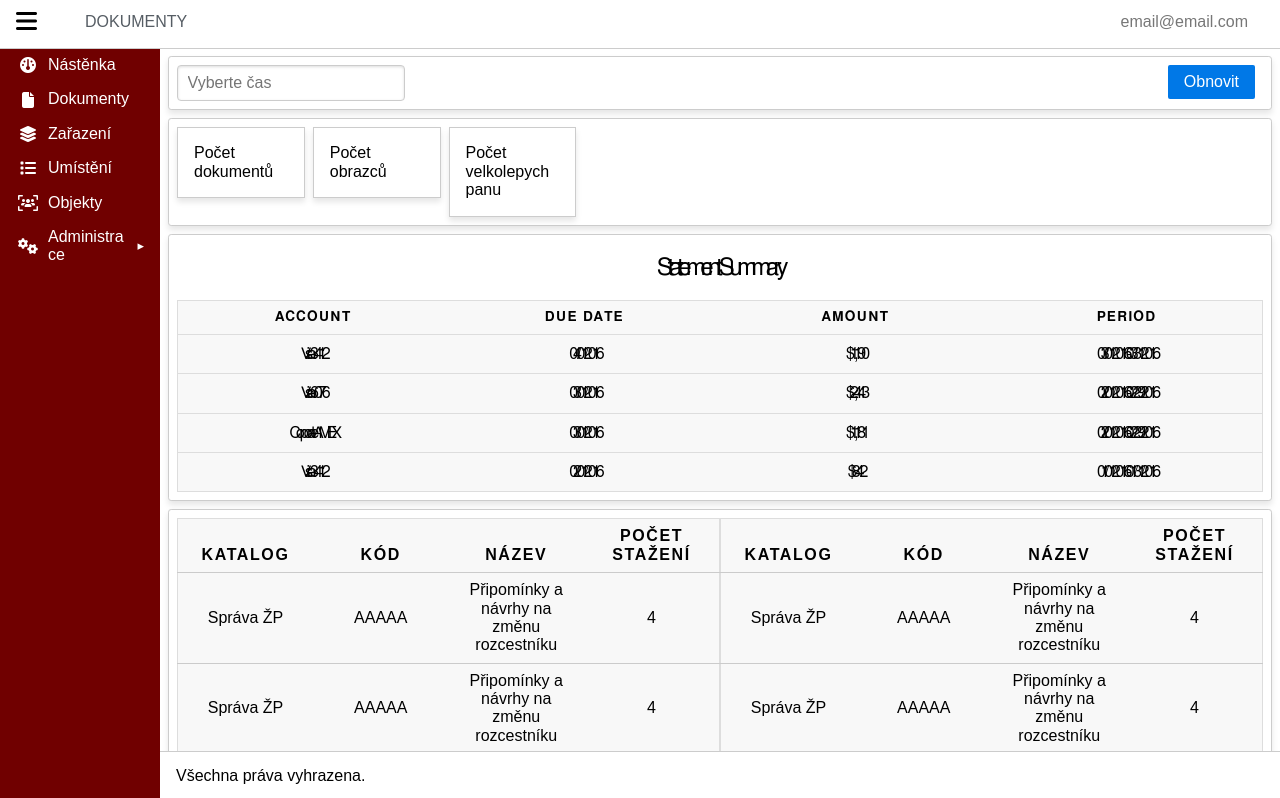
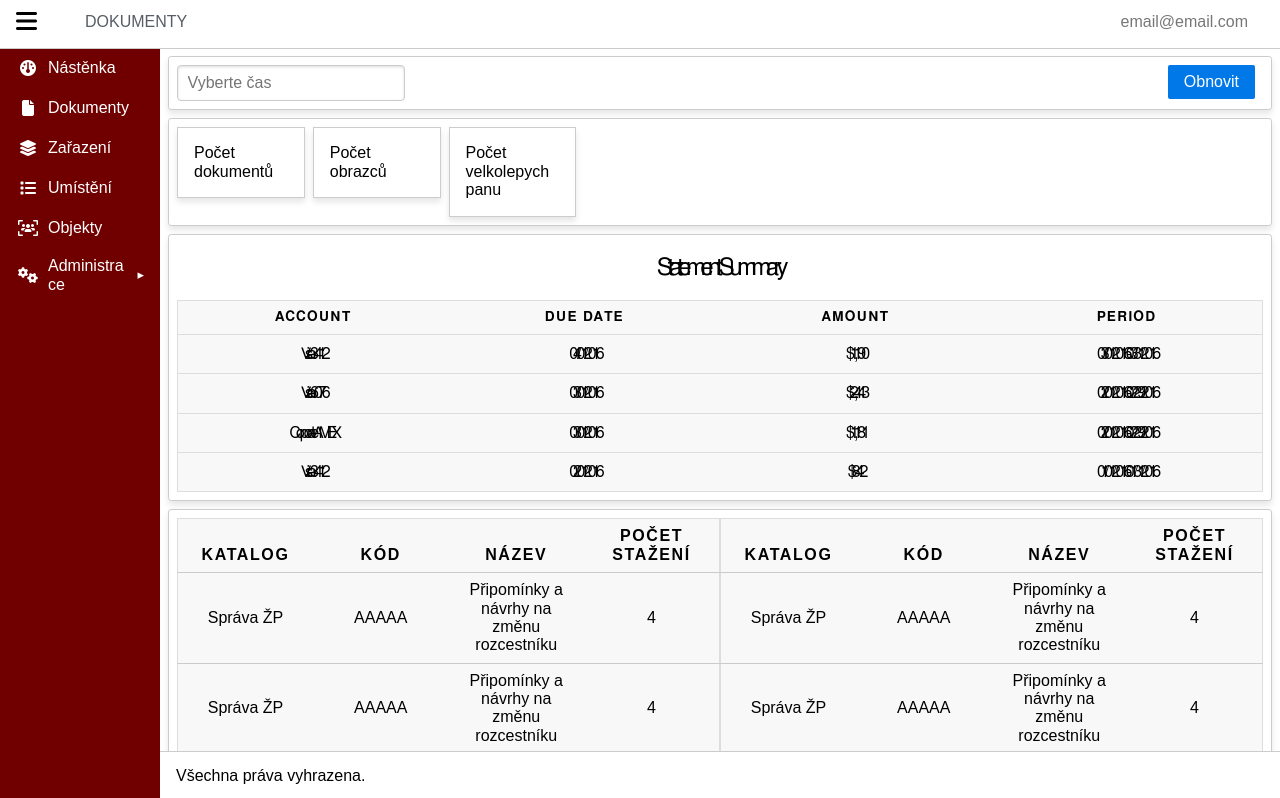
Before and after one commit to Eidamiino/css-framework-test, a Svelte app in the folder poc/: page / in a window 1280 px wide. Shown: the top 798 px of the page. Built offline with nearby package versions, Linux system fonts and the light colour scheme; a web font is replaced by a local one.

Commit message:
sidebar elements dont move when collapsing

```diff
--- a/poc/public/styles.css
+++ b/poc/public/styles.css
@@ -84,6 +84,9 @@ img {
     align-items: center;
     padding: 0.5rem 1rem 0.5rem 1rem !important;
     white-space: break-spaces;
+    min-height: 2.5rem;
+    line-height: 1.2;
+    box-sizing: border-box;
 }
 
 .sidebar .pure-menu-link span {
```
